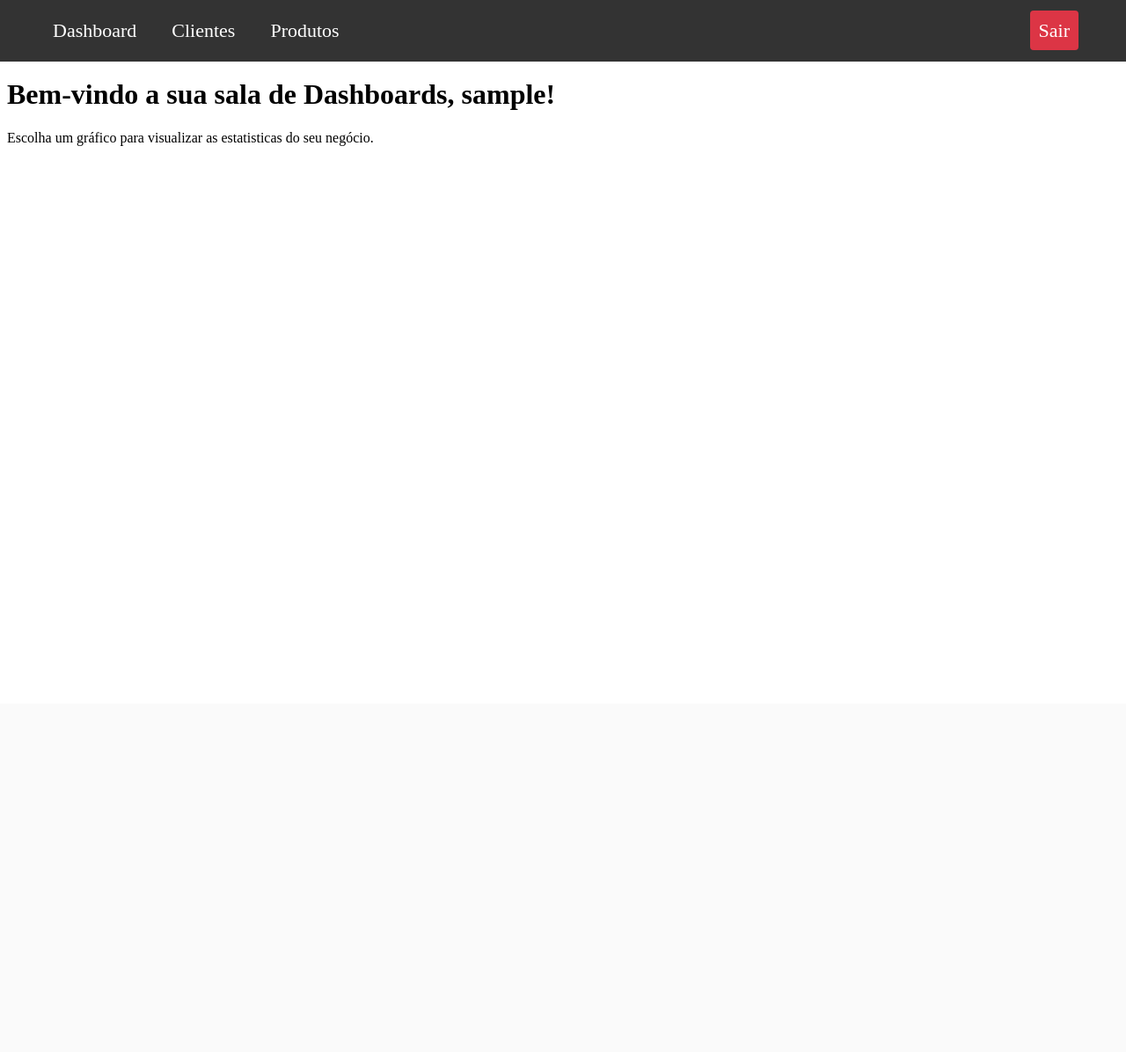
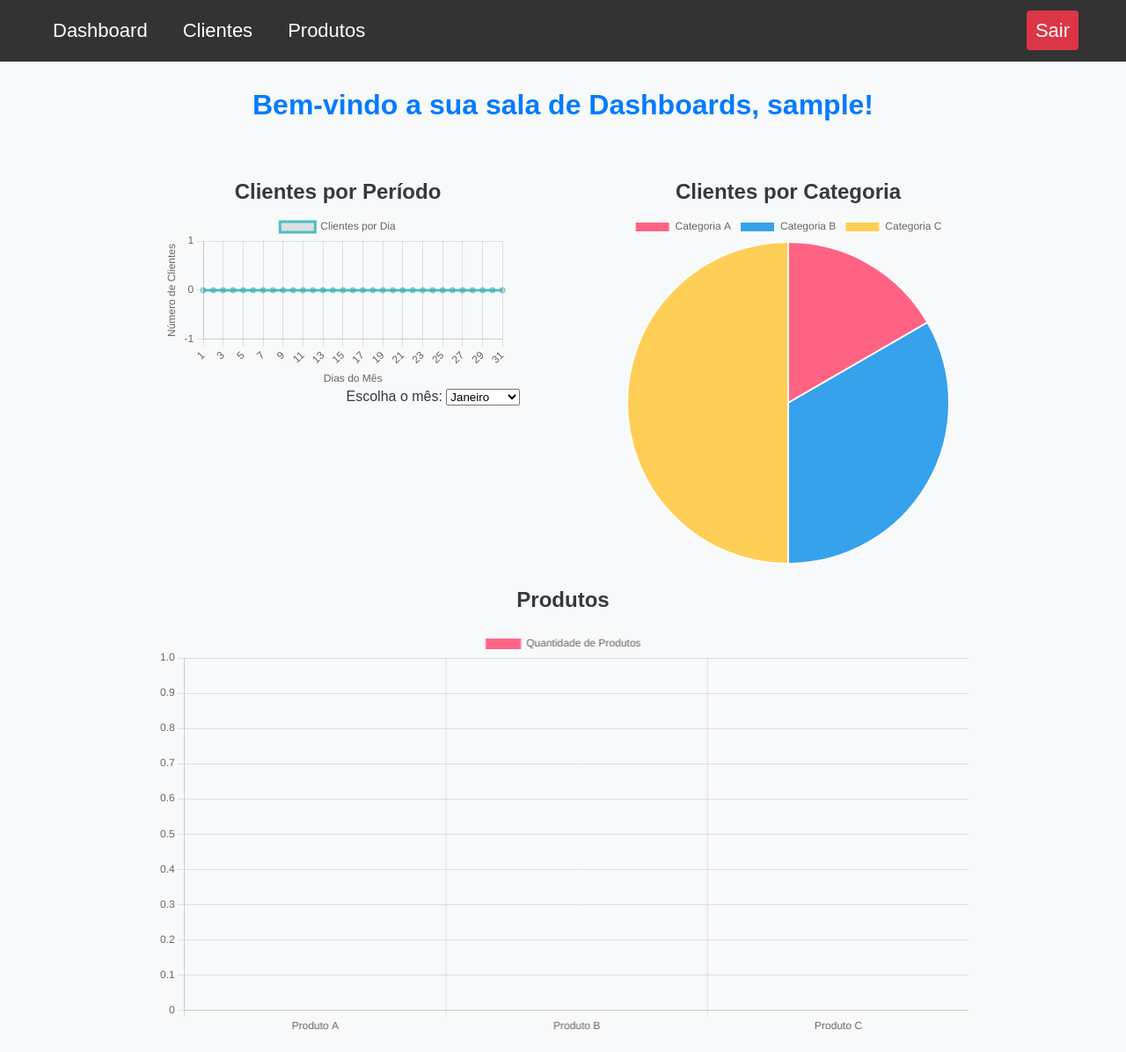
Before and after one commit to RodMiora/Gestot_Vendas_Django, a Django app: page /dashboard/ in a window 1280 px wide. Shown: the whole page at 88% size. Before the commit the page ends 166 px from the top, so only its background shows below. Run offline with Django 5.2, Linux system fonts and the light colour scheme; the visitor is signed in with stand-in values (Sample User, id 1).

Commit message:
mudanca_dashboard

```diff
--- a/dashboards/templates/dashboards/dashboard.html
+++ b/dashboards/templates/dashboards/dashboard.html
@@ -1,4 +1,3 @@
-<!-- templates/dashboard.html -->
 <!DOCTYPE html>
 <html lang="en">
 <head>
@@ -6,18 +5,185 @@
     <title>Dashboard</title>
     {% load static %}
     <link rel="stylesheet" href="{% static 'geral/css/navbar.css' %}">
-    <link rel="stylesheet" href="{% static 'dashboards/css/dashboards.css' %}"> <!-- Estilos específicos do dashboard -->
+    <link rel="stylesheet" href="{% static 'dashboards/css/dashboards.css' %}">
     <style>
         body {
-            padding-top: 60px; /* Espaçamento para evitar que o conteúdo fique embaixo da navbar */
+            padding-top: 60px;
+        }
+
+        .chart-container {
+            width: 45%;
+            float: left;
+            margin: 2.5%;
+        }
+
+        .full-width-chart {
+            width: 90%;
+            margin: 0 auto;
+            text-align: center;
+        }
+
+        .month-selector {
+            float: right;
+            margin-right: 5%;
+        }
+
+        .content {
+            text-align: center;
+        }
+
+        h1 {
+            margin-bottom: 20px;
+            text-align: center;
+        }
+
+        h2 {
+            margin-bottom: 20px;
+        }
+
+        .clearfix::after {
+            content: "";
+            clear: both;
+            display: table;
         }
     </style>
 </head>
 <body>
     {% include 'navbar.html' %}
     <div class="content">
-        <h1>Bem-vindo a sua sala de Dashboards, {{ username }}!</h1>
-        <p>Escolha um gráfico para visualizar as estatisticas do seu negócio.</p>
+        <h1>Bem-vindo a sua sala de Dashboards, {{ request.user.username }}!</h1>
+        <div class="chart-container clearfix">
+            <h2>Clientes por Período</h2>
+            <canvas id="clientesPorPeriodo"></canvas>
+            <div class="month-selector">
+                <label for="month">Escolha o mês:</label>
+                <select id="month">
+                    <option value="1">Janeiro</option>
+                    <option value="2">Fevereiro</option>
+                    <option value="3">Março</option>
+                    <option value="4">Abril</option>
+                    <option value="5">Maio</option>
+                    <option value="6">Junho</option>
+                    <option value="7">Julho</option>
+                    <option value="8">Agosto</option>
+                    <option value="9">Setembro</option>
+                    <option value="10">Outubro</option>
+                    <option value="11">Novembro</option>
+                    <option value="12">Dezembro</option>
+                </select>
+            </div>
+        </div>
+        <div class="chart-container clearfix">
+            <h2>Clientes por Categoria</h2>
+            <canvas id="clientesPorCategoria"></canvas>
+        </div>
+        <div class="full-width-chart">
+            <h2>Produtos</h2>
+            <canvas id="produtos"></canvas>
+        </div>
     </div>
+    <script src="https://cdn.jsdelivr.net/npm/chart.js"></script>
+    <script>
+        document.addEventListener('DOMContentLoaded', function () {
+            // Dados fictícios iniciais
+            var clientesPorPeriodoData = {
+                labels: Array.from({ length: 31 }, (_, i) => i + 1),
+                datasets: [{
+                    label: 'Clientes por Dia',
+                    data: Array(31).fill(0), // Dados fictícios para iniciar
+                    fill: false,
+                    borderColor: 'rgb(75, 192, 192)',
+                    tension: 0.1
+                }]
+            };
+
+            var ctx1 = document.getElementById('clientesPorPeriodo').getContext('2d');
+            var clientesPorPeriodo = new Chart(ctx1, {
+                type: 'line',
+                data: clientesPorPeriodoData,
+                options: {
+                    responsive: true,
+                    title: {
+                        display: true,
+                        text: 'Clientes por Período'
+                    },
+                    scales: {
+                        x: {
+                            title: {
+                                display: true,
+                                text: 'Dias do Mês'
+                            }
+                        },
+                        y: {
+                            title: {
+                                display: true,
+                                text: 'Número de Clientes'
+                            },
+                            ticks: {
+                                beginAtZero: true,
+                                stepSize: 1,
+                                max: 10
+                            }
+                        }
+                    }
+                }
+            });
+
+            document.getElementById('month').addEventListener('change', function () {
+                var selectedMonth = this.value;
+                // Aqui você chamaria uma função AJAX para buscar os dados reais para o mês selecionado
+                fetch(`/dashboard/clientes_por_periodo/${selectedMonth}/`)
+                    .then(response => response.json())
+                    .then(data => {
+                        // Atualize os dados do gráfico
+                        clientesPorPeriodo.data.datasets[0].data = data.clientes_por_dia;
+                        clientesPorPeriodo.update();
+                    });
+            });
+
+            // Dados fictícios para Clientes por Categoria
+            var categorias = {{ categorias|safe }};
+            var clientesPorCategoriaData = {{ clientes_por_categoria|safe }};
+            var ctx2 = document.getElementById('clientesPorCategoria').getContext('2d');
+            var clientesPorCategoria = new Chart(ctx2, {
+                type: 'pie',
+                data: {
+                    labels: categorias,
+                    datasets: [{
+                        data: clientesPorCategoriaData,
+                        backgroundColor: ['#FF6384', '#36A2EB', '#FFCE56'],
+                    }]
+                },
+                options: {
+                    responsive: true,
+                    title: {
+                        display: true,
+                        text: 'Clientes por Categoria'
+                    }
+                }
+            });
+
+            // Dados fictícios para Produtos
+            var ctx3 = document.getElementById('produtos').getContext('2d');
+            var produtos = new Chart(ctx3, {
+                type: 'bar',
+                data: {
+                    labels: ['Produto A', 'Produto B', 'Produto C'],
+                    datasets: [{
+                        label: 'Quantidade de Produtos',
+                        data: [0, 0, 0], // Dados fictícios para produtos
+                        backgroundColor: ['#FF6384', '#36A2EB', '#FFCE56'],
+                    }]
+                },
+                options: {
+                    responsive: true,
+                    title: {
+                        display: true,
+                        text: 'Produtos'
+                    }
+                }
+            });
+        });
+    </script>
 </body>
 </html>
--- a/dashboards/views.py
+++ b/dashboards/views.py
@@ -1,25 +1,41 @@
 # dashboards/views.py
+
 from django.shortcuts import redirect, render
 from django.contrib.auth.decorators import login_required
 from django.contrib.auth import logout
-
+from django.http import JsonResponse
+from clientes.models import Cliente
+from datetime import datetime
 
 @login_required
 def dashboard_view(request):
-    return render(request, 'dashboards/dashboard.html', {'username': request.user.username})
+    categorias = ['Categoria A', 'Categoria B', 'Categoria C']  # Exemplo de categorias
+    clientes_por_categoria = [10, 20, 30]  # Exemplo de dados de clientes por categoria
+    return render(request, 'dashboards/dashboard.html', {
+        'username': request.user.username,
+        'categorias': categorias,
+        'clientes_por_categoria': clientes_por_categoria,
+    })
 
 @login_required
 def clientes(request):
-    # Lógica para a página de clientes
     return render(request, 'clientes/clientes.html')
 
 @login_required
 def produtos(request):
-    # Lógica para a página de produtos
     return render(request, 'produtos/produtos.html')
 
 @login_required
 def logout_view(request):
-    # Lógica para o logout do usuário
-    logout(request) # type: ignore
-    return redirect('/usuarios/login')  # Redireciona para a página inicial após logout
+    logout(request)  # type: ignore
+    return redirect('/usuarios/login')
+
+@login_required
+def clientes_por_periodo(request, month):
+    year = datetime.now().year  # Ano atual
+    clientes = Cliente.objects.filter(data_cadastro__year=year, data_cadastro__month=month)
+    dias_do_mes = {day: 0 for day in range(1, 32)}
+    for cliente in clientes:
+        dia = cliente.data_cadastro.day
+        dias_do_mes[dia] += 1
+    return JsonResponse({'clientes_por_dia': list(dias_do_mes.values())})
--- /dev/null
+++ b/templates/static/dashboards/css/dashboards.css
@@ -0,0 +1,76 @@
+/* static/dashboards/css/dashboards.css */
+
+body {
+    font-family: Arial, sans-serif;
+    background-color: #f8f9fa;
+    color: #343a40;
+    margin: 0;
+    padding-top: 60px; /* Espaçamento para evitar que o conteúdo fique embaixo da navbar */
+}
+
+h1 {
+    text-align: center;
+    margin-bottom: 20px;
+    color: #007bff;
+}
+
+h2 {
+    text-align: center;
+    margin-bottom: 20px;
+}
+
+p {
+    text-align: center;
+    margin-bottom: 40px;
+}
+
+.content {
+    width: 80%;
+    margin: auto;
+    padding: 20px;
+}
+
+.chart-grid {
+    display: flex;
+    justify-content: space-around;
+    flex-wrap: wrap;
+    margin-bottom: 40px;
+}
+
+.chart-container {
+    margin-bottom: 40px;
+    text-align: center;
+}
+
+.chart-container h2 {
+    text-align: center;
+    margin-bottom: 10px;
+    color: #343a40;
+}
+
+.chart-container canvas {
+    display: inline-block;
+    width: 400px; /* Define a largura dos gráficos */
+    height: 400px; /* Define a altura dos gráficos */
+    margin: 0 auto;
+}
+
+.center-chart {
+    text-align: center;
+}
+
+button {
+    display: block;
+    margin: 20px auto;
+    padding: 10px 20px;
+    font-size: 16px;
+    color: #fff;
+    background-color: #007bff;
+    border: none;
+    border-radius: 4px;
+    cursor: pointer;
+}
+
+button:hover {
+    background-color: #0056b3;
+}
```
